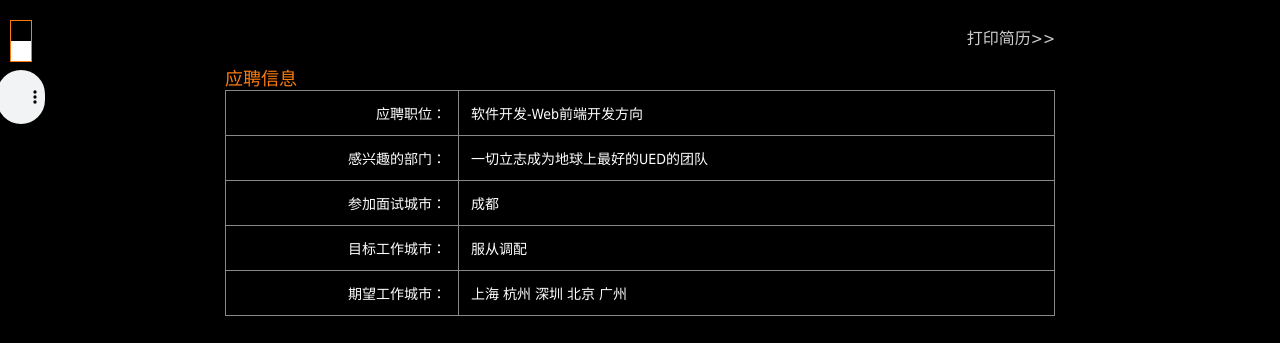
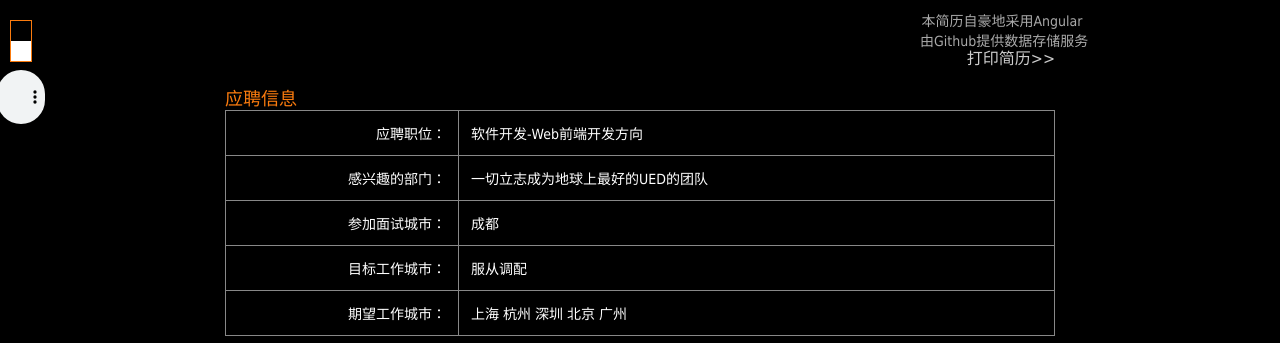
Before and after one commit to cuitianze/cuitianze.github.io, a plain HTML site: page index.html in a window 1280 px wide. Shown: the top 343 px of the page. Drawn offline with nearby package versions, Linux system fonts and the light colour scheme.

Commit message:
添加声明
本简历自豪地采用Angular；由Github提供数据存储服务

```diff
--- a/index.html
+++ b/index.html
@@ -9,13 +9,17 @@
 </head>
 <body id="previewpage2" ng-cloak>
 	<div id="content" class="width980">
+		<div style="position:fixed;top: 10px;left: 25%;color: darkgray;">
+			<div style="margin-left: 600px;text-indent: 0.1em;">本简历自豪地采用Angular</div>
+			<div style="margin-left: 600px;white-space: nowrap;word-wrap: break-word;">由Github提供数据存储服务</div>
+		</div>
 		<div class="contdiv" id="previewcont">
 			<div>
 				<div class="chooseColor">
 					<div class="colorBox black"></div>
 					<div class="colorBox white"></div>
 				</div>
-				<div class="textr size16 print">
+				<div class="textr size16 print" style="margin-top:20px;">
 					<a href="javascript:;" onclick="window.print();" title="请在白色背景下打印简历">打印简历&gt;&gt;</a>
 				</div>
 				<div class="item" ng-controller="applyForCtrl">
```
